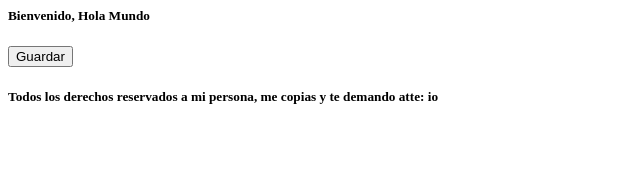
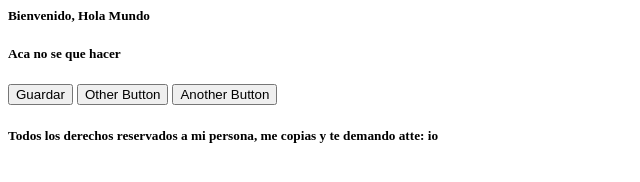
Before and after one commit to AramEleazar/PrimerEjercicio-html-en-git-uwu, a plain HTML site: page index.html in a window 1280 px wide. Shown: the whole page, without its empty margins (0-640 px from the left). Drawn offline with Linux system fonts and the light colour scheme.

Commit message:
Se agrego botones y un mensaje de lo perdido que estoy

```diff
--- a/index.html
+++ b/index.html
@@ -7,9 +7,19 @@
         <h5>
             Bienvenido, Hola Mundo
         </h5>
+        <h5>
+            Aca no se que hacer
+        </h5>
         <button>
             Guardar
         </button>
+        <button>
+            Other Button
+        </button>
+        <button>
+            Another Button
+        </button>
+
     </body>
 
     <footer>
```
